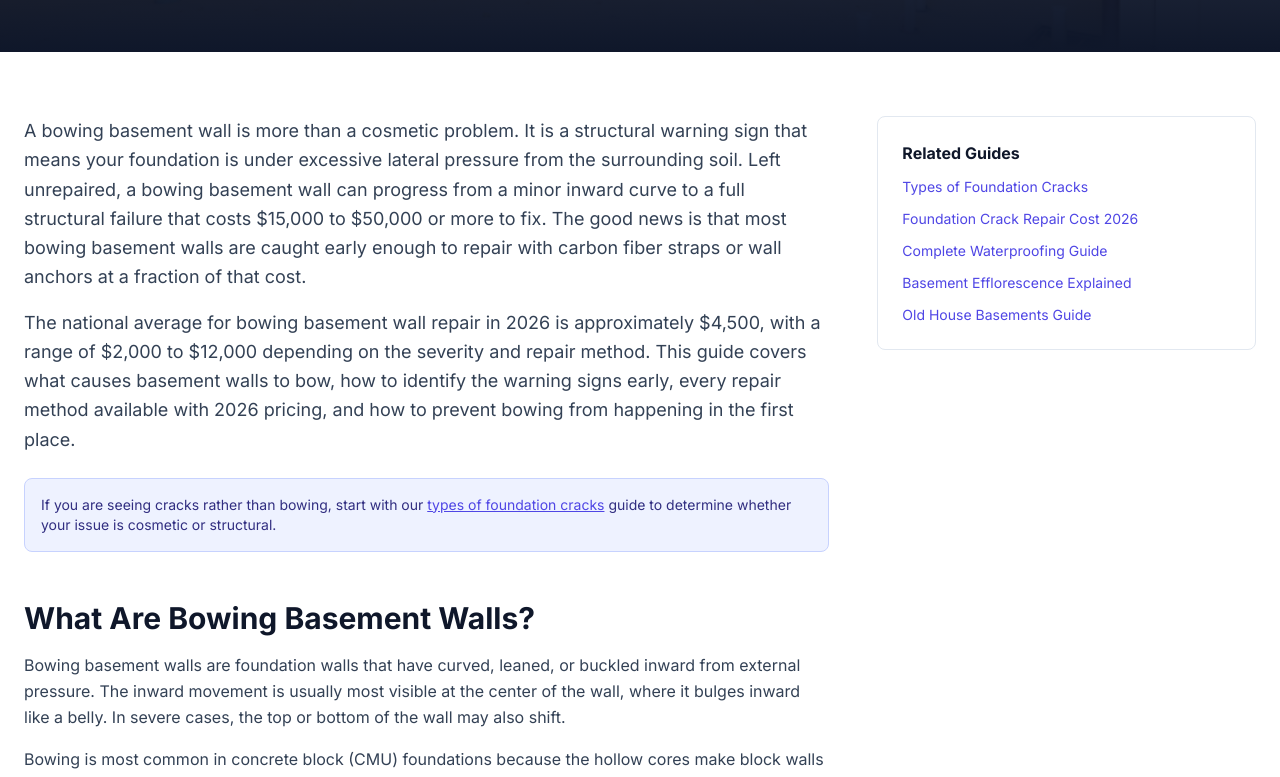
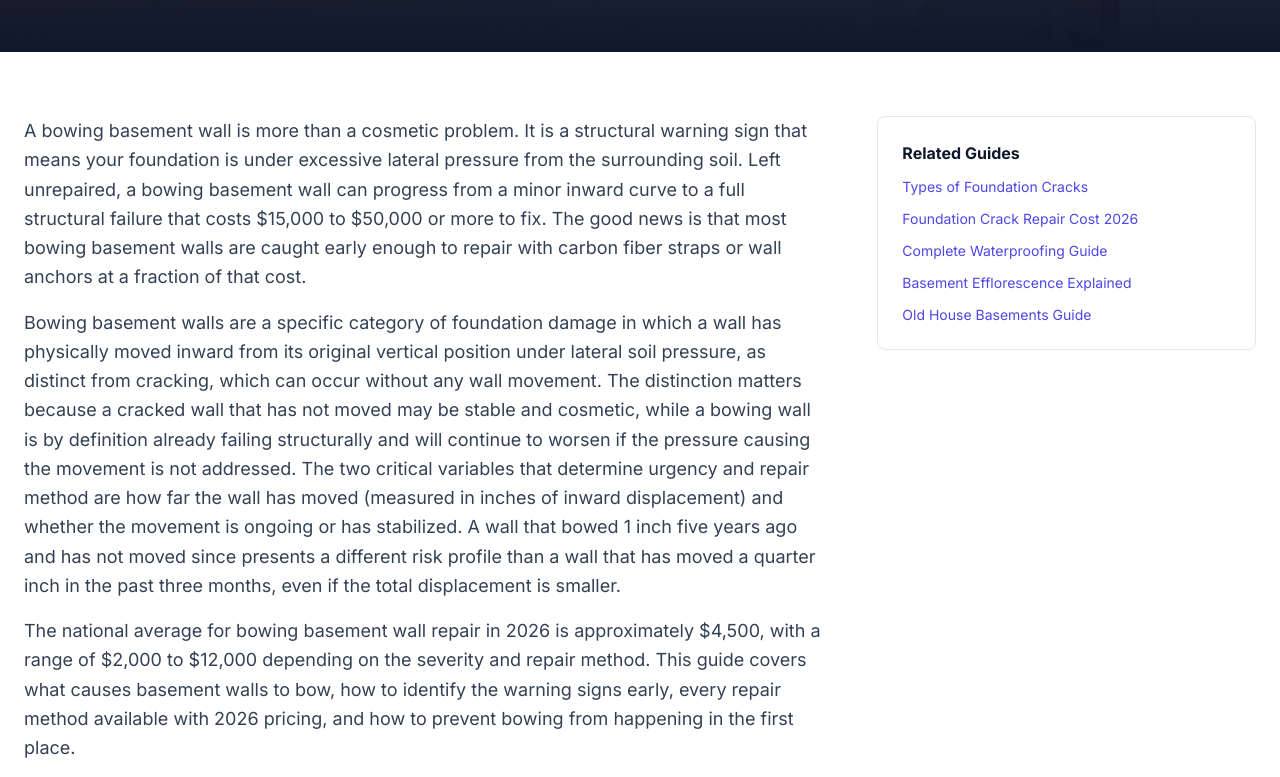
Before and after one commit to thebasementguide2026/basement-guide, a Next.js app: page /articles/bowing-basement-walls in a window 1280 px wide. Shown: the part 573-1350 px from the top of the page. Built offline with nearby package versions, Linux system fonts and the light colour scheme.

Commit message:
Add entity definition paragraph on bowing-basement-walls

```diff
--- a/app/articles/bowing-basement-walls/page.tsx
+++ b/app/articles/bowing-basement-walls/page.tsx
@@ -121,6 +121,9 @@ export default function BowingWallsArticle() {
             <section>
               <p className='text-lg text-slate-700 leading-relaxed'>
                 A bowing basement wall is more than a cosmetic problem. It is a structural warning sign that means your foundation is under excessive lateral pressure from the surrounding soil. Left unrepaired, a bowing basement wall can progress from a minor inward curve to a full structural failure that costs $15,000 to $50,000 or more to fix. The good news is that most bowing basement walls are caught early enough to repair with carbon fiber straps or wall anchors at a fraction of that cost.
+              </p>
+              <p className='text-lg text-slate-700 leading-relaxed mt-4'>
+                Bowing basement walls are a specific category of foundation damage in which a wall has physically moved inward from its original vertical position under lateral soil pressure, as distinct from cracking, which can occur without any wall movement. The distinction matters because a cracked wall that has not moved may be stable and cosmetic, while a bowing wall is by definition already failing structurally and will continue to worsen if the pressure causing the movement is not addressed. The two critical variables that determine urgency and repair method are how far the wall has moved (measured in inches of inward displacement) and whether the movement is ongoing or has stabilized. A wall that bowed 1 inch five years ago and has not moved since presents a different risk profile than a wall that has moved a quarter inch in the past three months, even if the total displacement is smaller.
               </p>
               <p className='text-lg text-slate-700 leading-relaxed mt-4'>
                 The national average for bowing basement wall repair in 2026 is approximately $4,500, with a range of $2,000 to $12,000 depending on the severity and repair method. This guide covers what causes basement walls to bow, how to identify the warning signs early, every repair method available with 2026 pricing, and how to prevent bowing from happening in the first place.
```
